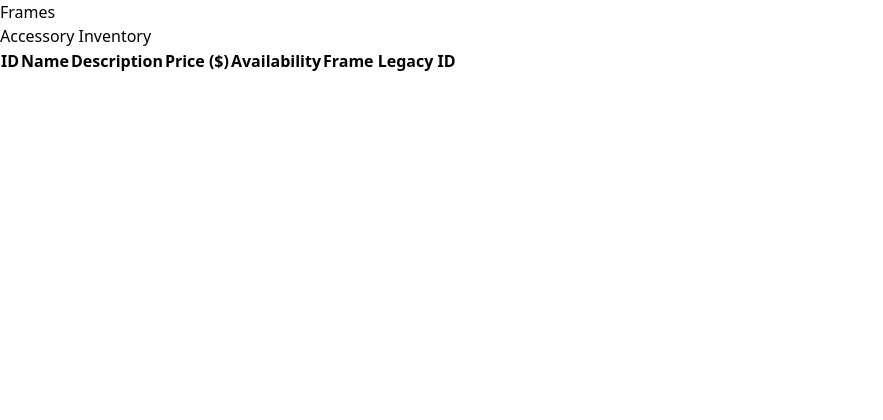
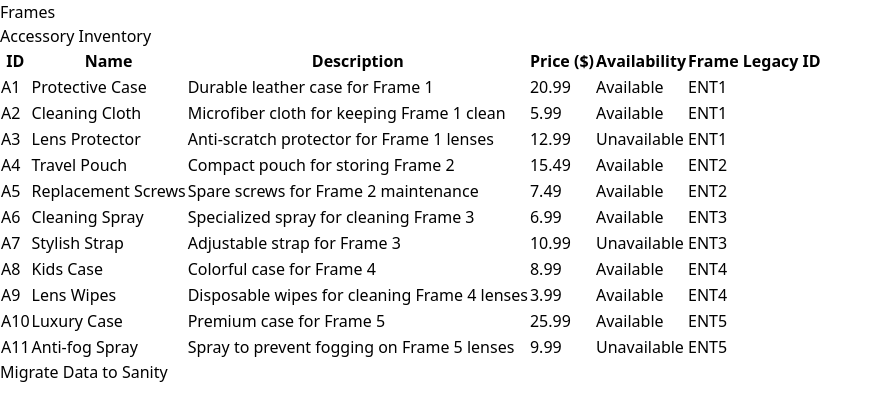
Before and after one commit to oscarcorellan/sanity-client-test, a Next.js app: page /accessories in a window 1280 px wide. Shown: the top 420 px of the page, without its empty margins (0-883 px from the left). Built offline with nearby package versions, Linux system fonts and the light colour scheme.

Commit message:
feat: create accessories data migration

```diff
--- a/src/app/accessories/page.tsx
+++ b/src/app/accessories/page.tsx
@@ -1,3 +1,6 @@
+import { MigrateButton } from "@/components/migrateButton";
+import { AccessoriesData } from "@/consts/dummyData";
+
 const AccessoriesPage = () => {
   return (
     <div className="min-h-screen p-8 sm:p-20 bg-gray-50 dark:bg-gray-900">
@@ -28,9 +31,36 @@ const AccessoriesPage = () => {
               </th>
             </tr>
           </thead>
-          <tbody></tbody>
+          <tbody>
+            {AccessoriesData.map((accessory) => (
+              <tr
+                key={accessory.entityId}
+                className="border border-gray-300 dark:border-gray-700 text-gray-800 dark:text-gray-200"
+              >
+                <td className="border border-gray-300 dark:border-gray-700 px-4 py-2">
+                  {accessory.id}
+                </td>
+                <td className="border border-gray-300 dark:border-gray-700 px-4 py-2">
+                  {accessory.name}
+                </td>
+                <td className="border border-gray-300 dark:border-gray-700 px-4 py-2">
+                  {accessory.description}
+                </td>
+                <td className="border border-gray-300 dark:border-gray-700 px-4 py-2">
+                  {accessory.price.toFixed(2)}
+                </td>
+                <td className="border border-gray-300 dark:border-gray-700 px-4 py-2">
+                  {accessory.availability ? "Available" : "Unavailable"}
+                </td>
+                <td className="border border-gray-300 dark:border-gray-700 px-4 py-2">
+                  {accessory.legacyId}
+                </td>
+              </tr>
+            ))}
+          </tbody>
         </table>
       </div>
+      <MigrateButton dummyData={AccessoriesData} />
     </div>
   );
 };
--- /dev/null
+++ b/src/app/api/migrateAccessoriesData/route.ts
@@ -0,0 +1,54 @@
+import { client } from "@/sanity/lib/client";
+import { NextResponse } from "next/server";
+
+export async function POST(req: Request) {
+  try {
+    const { dummyData } = await req.json();
+
+    if (!Array.isArray(dummyData) || dummyData.length === 0) {
+      return NextResponse.json(
+        { message: "Invalid data provided" },
+        { status: 400 }
+      );
+    }
+
+    const transaction = client.transaction();
+
+    dummyData.forEach((accessory) => {
+      transaction.createOrReplace({
+        _type: "accessory",
+        _id: accessory.id,
+        name: accessory.name,
+        description: accessory.description,
+        price: accessory.price,
+        availability: accessory.availability,
+        frame: {
+          _type: "reference",
+          _ref: accessory.legacyId,
+        },
+      });
+    });
+
+    await transaction.commit();
+
+    return NextResponse.json(
+      { message: "Data migrated successfully" },
+      { status: 200 }
+    );
+  } catch (error: unknown) {
+    // Narrow down the type of `error` using type assertion
+    if (error instanceof Error) {
+      console.error("Error during migration:", error.message);
+      return NextResponse.json(
+        { message: "Data migration failed", error: error.message },
+        { status: 500 }
+      );
+    } else {
+      console.error("Unknown error occurred:", error);
+      return NextResponse.json(
+        { message: "Data migration failed", error: "Unknown error occurred" },
+        { status: 500 }
+      );
+    }
+  }
+}
--- a/src/app/api/migrateData/route.ts
+++ b/src/app/api/migrateData/route.ts
@@ -15,9 +15,9 @@ export async function POST(req: Request) {
     const transaction = client.transaction();
 
     dummyData.forEach((frame) => {
-      transaction.create({
+      transaction.createOrReplace({
         _type: "frame",
-        _id: frame.id.toString(),
+        _id: frame.entityId,
         ...frame,
       });
     });
--- a/src/components/migrateButton.tsx
+++ b/src/components/migrateButton.tsx
@@ -1,10 +1,10 @@
 "use client";
 
 import { useState } from "react";
-import type { Frame } from "@/types/data";
+import type { Accesory, Frame } from "@/types/data";
 
 type MigrateButtonProps = {
-  dummyData: Frame[];
+  dummyData: Frame[] | Accesory[];
 };
 
 export const MigrateButton = ({ dummyData }: MigrateButtonProps) => {
@@ -16,7 +16,7 @@ export const MigrateButton = ({ dummyData }: MigrateButtonProps) => {
     setMigrationStatus(null);
 
     try {
-      const response = await fetch("/api/migrateData", {
+      const response = await fetch("/api/migrateAccessoriesData", {
         method: "POST",
         headers: {
           "Content-Type": "application/json",
--- a/src/consts/dummyData.ts
+++ b/src/consts/dummyData.ts
@@ -1,6 +1,8 @@
 export const FramesData = [
   {
     id: "1",
+    legacyId: "LEG1",
+    entityId: "ENT1",
     name: "Frame 1",
     material: "Wood",
     materialDescription: "High-quality oak wood",
@@ -14,6 +16,8 @@ export const FramesData = [
   },
   {
     id: "2",
+    legacyId: "LEG2",
+    entityId: "ENT2",
     name: "Frame 2",
     material: "Metal",
     materialDescription: "Durable stainless steel",
@@ -27,6 +31,8 @@ export const FramesData = [
   },
   {
     id: "3",
+    legacyId: "LEG3",
+    entityId: "ENT3",
     name: "Frame 3",
     material: "Plastic",
     materialDescription: "Lightweight high-grade plastic",
@@ -40,6 +46,8 @@ export const FramesData = [
   },
   {
     id: "4",
+    legacyId: "LEG4",
+    entityId: "ENT4",
     name: "Frame 4",
     material: "Composite",
     materialDescription: "Hybrid of wood and plastic for durability",
@@ -53,6 +61,8 @@ export const FramesData = [
   },
   {
     id: "5",
+    legacyId: "LEG5",
+    entityId: "ENT5",
     name: "Frame 5",
     material: "Titanium",
     materialDescription: "Ultra-light and strong titanium",
--- a/src/sanity/schemaTypes/frames.ts
+++ b/src/sanity/schemaTypes/frames.ts
@@ -7,6 +7,11 @@ export const frame = defineType({
   fields: [
     { name: "name", title: "Name", type: "string" },
     { name: "material", title: "Material", type: "string" },
+    {
+      name: "materialDescription",
+      title: "Material Description",
+      type: "string",
+    },
     { name: "shape", title: "Shape", type: "string" },
     { name: "size", title: "Size", type: "string" },
     { name: "color", title: "Color", type: "string" },
@@ -14,5 +19,6 @@ export const frame = defineType({
     { name: "brand", title: "Brand", type: "string" },
     { name: "price", title: "Price", type: "number" },
     { name: "availability", title: "Availability", type: "boolean" },
+    { name: "legacyId", title: "Legacy ID", type: "string" },
   ],
 });
```
Also changed, not shown: src/types/data.ts (+12 -1 lines).
